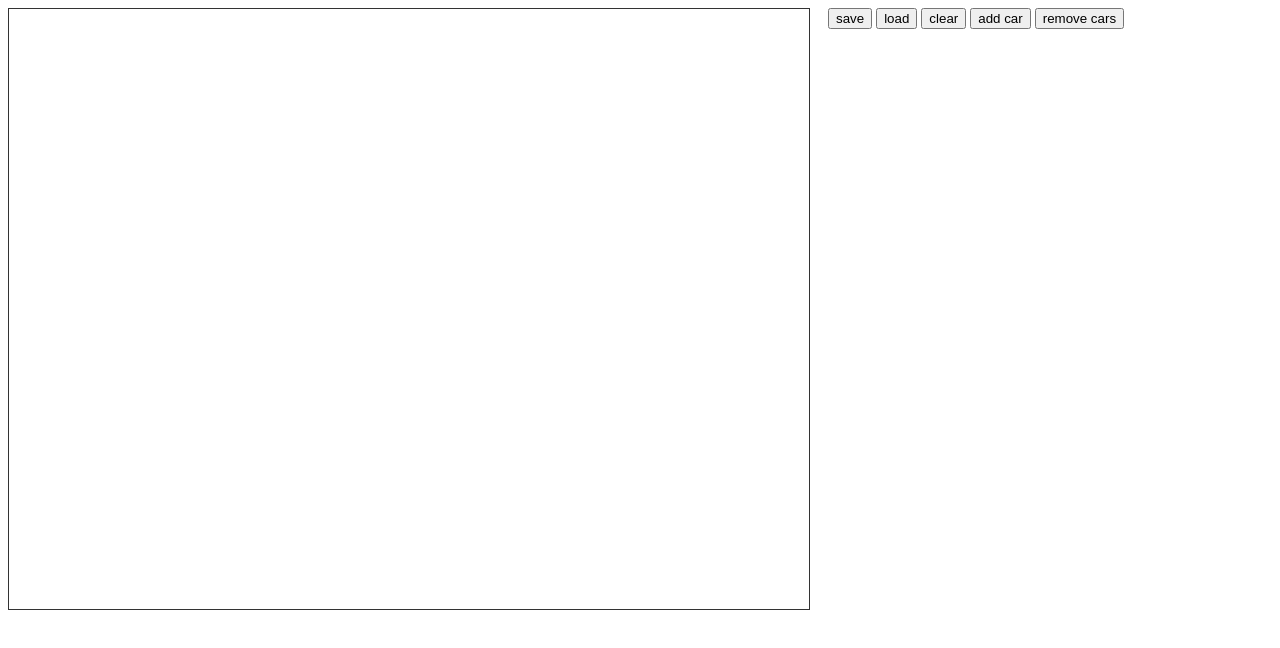
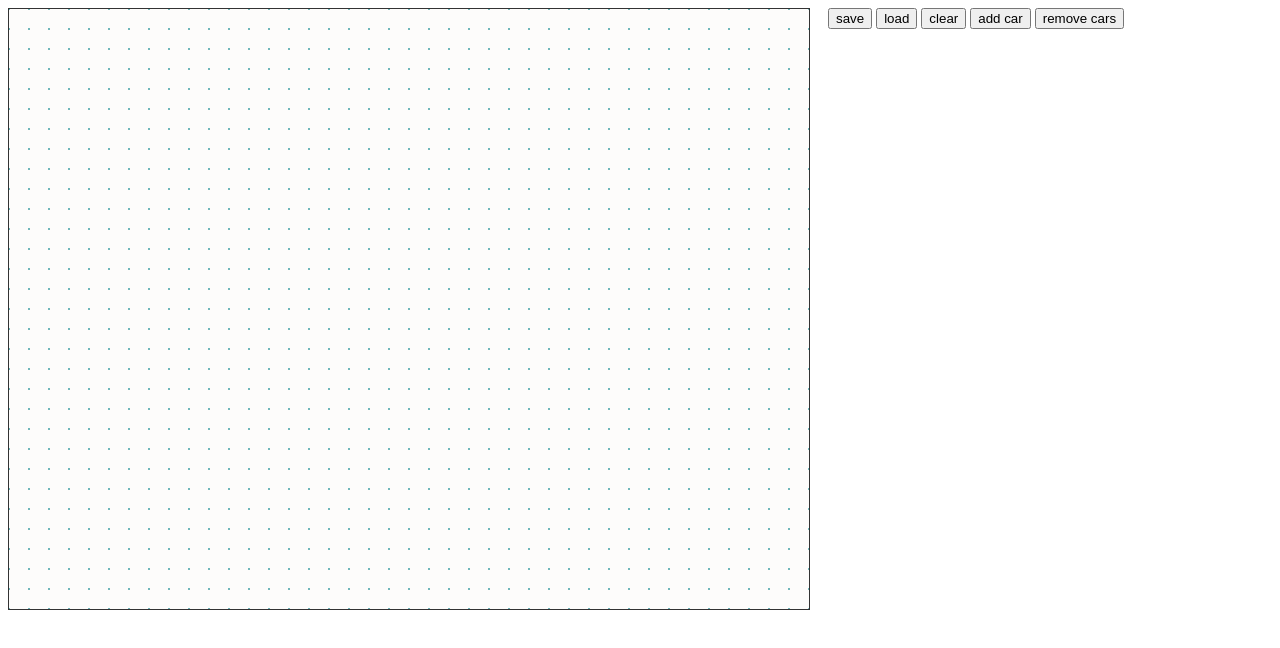
Before and after one commit to volkhin/RoadTrafficSimulator, a plain HTML site: page index.html in a window 1280 px wide. Both pictures are taken after a click on the button "save". Drawn offline with nearby package versions, Linux system fonts and the light colour scheme.

Commit message:
move scripts

```diff
--- a/index.html
+++ b/index.html
@@ -2,7 +2,7 @@
 <head>
     <meta charset="utf-8">
     <link rel="stylesheet" href="style.css">
-    <script data-main="scripts/main" src="scripts/lib/require.js"></script>
+    <script data-main="js/main" src="lib/require.js"></script>
     <title>Road traffic simulator</title>
 </head>
 
--- a/scripts/world.js
+++ b/js/world.js
@@ -5,7 +5,7 @@ define(["underscore", "car", "junction", "road", "pool", "utils"],
     }
 
    World.prototype.set = function(o) {
-        if (o !== undefined) {
+        if (o === undefined) {
             o = {};
         }
         this.roads = o.roads || new Pool();
```
Also changed, not shown: js/app.js (renamed from scripts/app.js), js/car.js (renamed from scripts/car.js), js/junction.js (renamed from scripts/junction.js), js/main.js (renamed from scripts/main.js), js/pool.js (renamed from scripts/pool.js), js/road.js (renamed from scripts/road.js), js/utils.js (renamed from scripts/utils.js), js/visualizer.js (renamed from scripts/visualizer.js), lib/require.js (renamed from scripts/lib/require.js).
